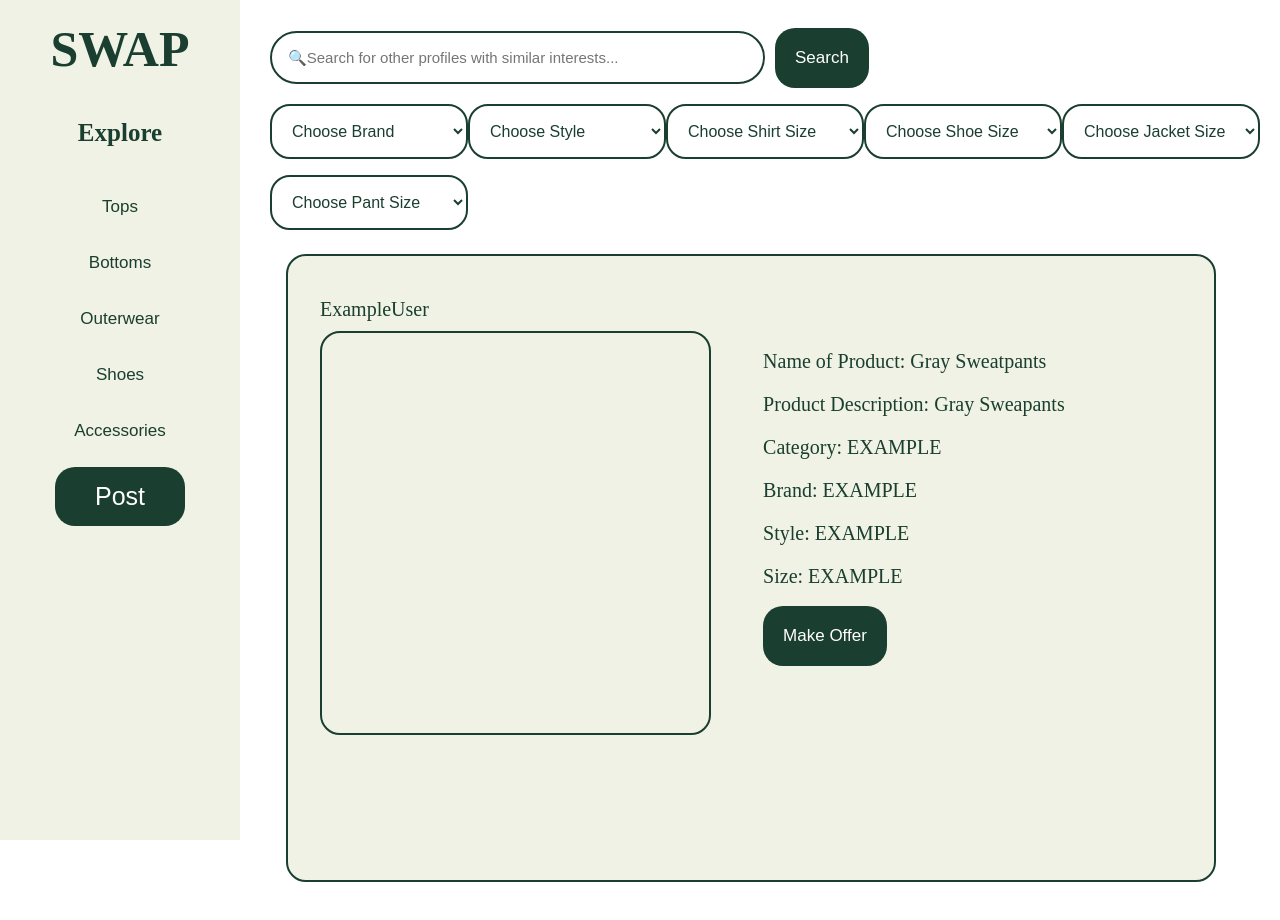
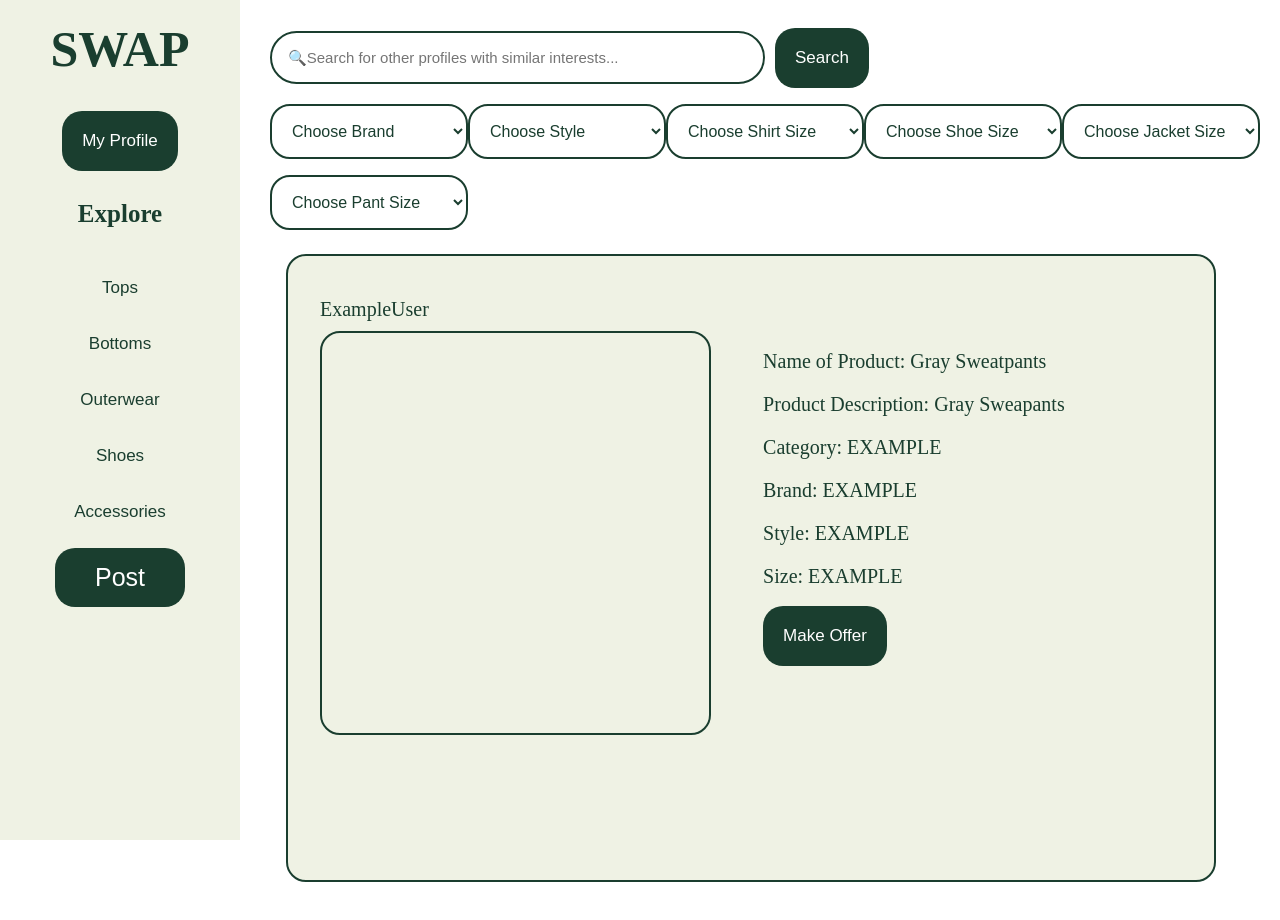
Before and after one commit to isba1/SWAP, a React (Create React App) app in the folder client/: page /home in a window 1280 px wide. Shown: the top 920 px of the page. Built offline with nearby package versions, Linux system fonts and the light colour scheme.

Commit message:
Added My Profile Button for Side Button

```diff
--- a/client/src/Home/components/SideBar.js
+++ b/client/src/Home/components/SideBar.js
@@ -1,10 +1,16 @@
 import React from "react";
 import "./homescreen.css";
-import Post from "../../PostUI/Post"
+import Post from "../../PostUI/Post";
+import { useNavigate } from 'react-router-dom';
 
 function SideBar(){
+    const navigate = useNavigate();
+    const handleChange = async (event) => {
+        navigate('/myprofile');
+    }
     return(<div>
         <h1 className="homeheader">SWAP</h1>
+        <button onClick={handleChange}>My Profile</button>
         <h2 className="hometitle">Explore</h2>
             <div className="homesidecontainer">
                 <button className="homeexbutton">Tops</button>
--- a/client/src/Home/components/homescreen.css
+++ b/client/src/Home/components/homescreen.css
@@ -38,12 +38,12 @@ body{
     position: sticky;
     top: -54px;
     z-index: 2;
+    margin-bottom: 25px;
 }
 
 .hometitle{
     color: #1A3E2F;
     font-size: 25px;
-    padding-top: 20px;
 }
 
 .homesidecontainer{
```
